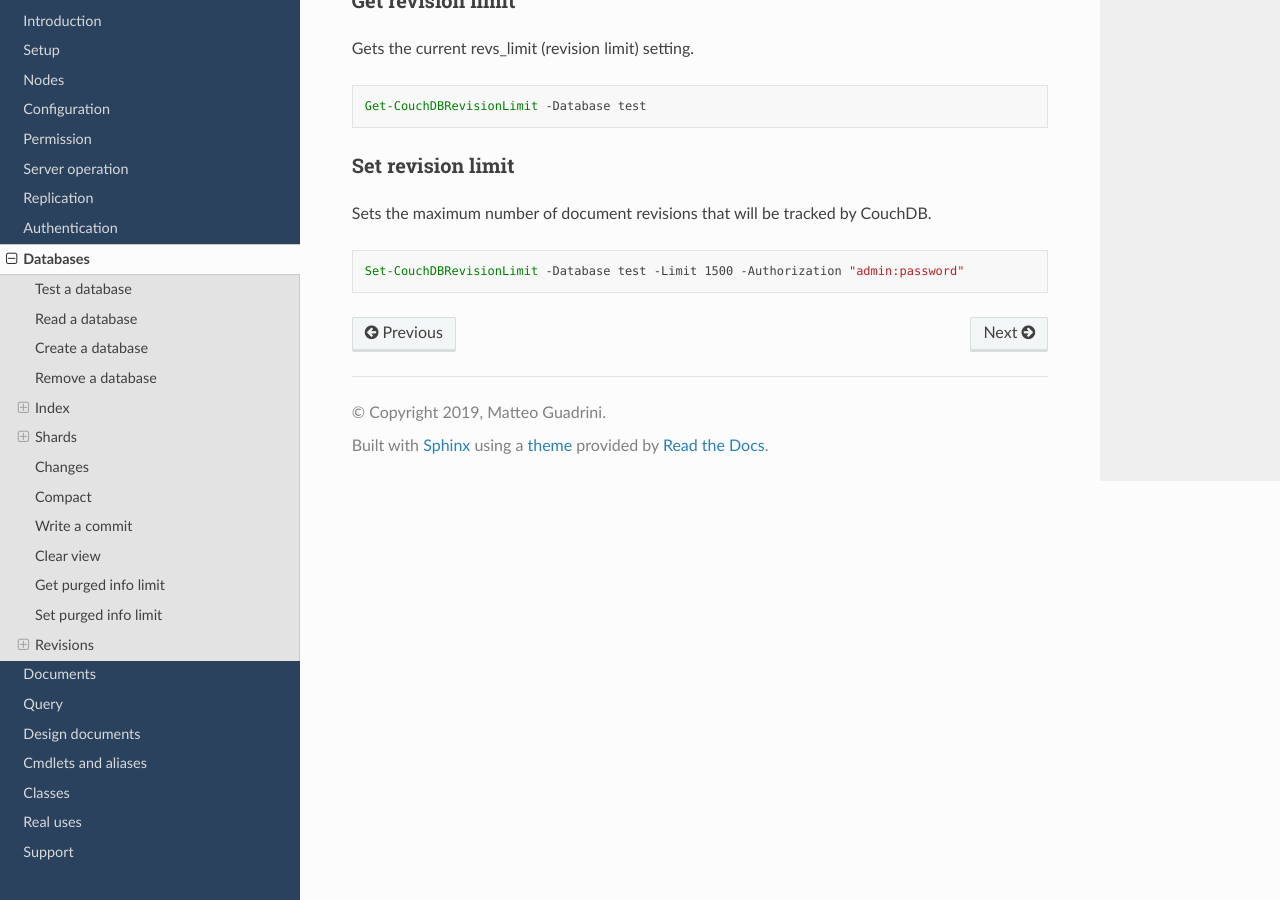
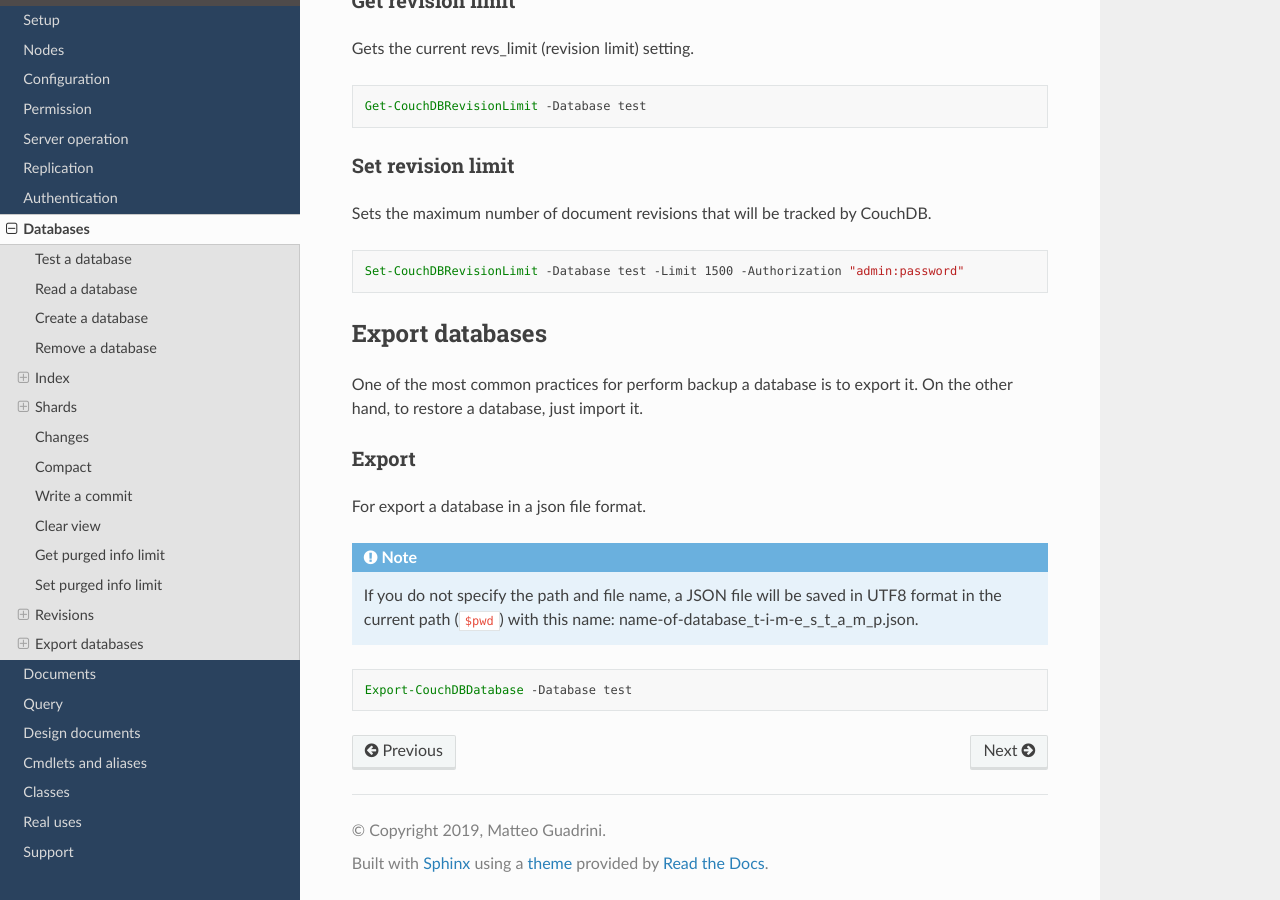
Before and after one commit to MatteoGuadrini/PSCouchDB, a Sphinx documentation site: the page built from docs/source/databases.rst, in a window 1280 px wide and 900 px high, scrolled down 3893 px. Built offline with Sphinx 7.4.7 and the Read the Docs theme 2.0.0, drawn with Linux system fonts in a browser that asks for light colours.

Commit message:
Add Export-CouchDBDatabase

```diff
--- a/docs/source/databases.rst
+++ b/docs/source/databases.rst
@@ -216,3 +216,20 @@ Sets the maximum number of document revisions that will be tracked by CouchDB.
 .. code-block:: powershell
 
     Set-CouchDBRevisionLimit -Database test -Limit 1500 -Authorization "admin:password"
+
+Export databases
+________________
+
+One of the most common practices for perform backup a database is to export it. On the other hand, to restore a database, just import it.
+
+Export
+******
+
+For export a database in a json file format.
+
+.. note::
+    If you do not specify the path and file name, a JSON file will be saved in UTF8 format in the current path (``$pwd``) with this name: name-of-database_t-i-m-e_s_t_a_m_p.json.
+
+.. code-block:: powershell
+
+    Export-CouchDBDatabase -Database test
```
Also changed, not shown: docs/source/cmdlets.rst (+8 -0 lines), 11 other files.
